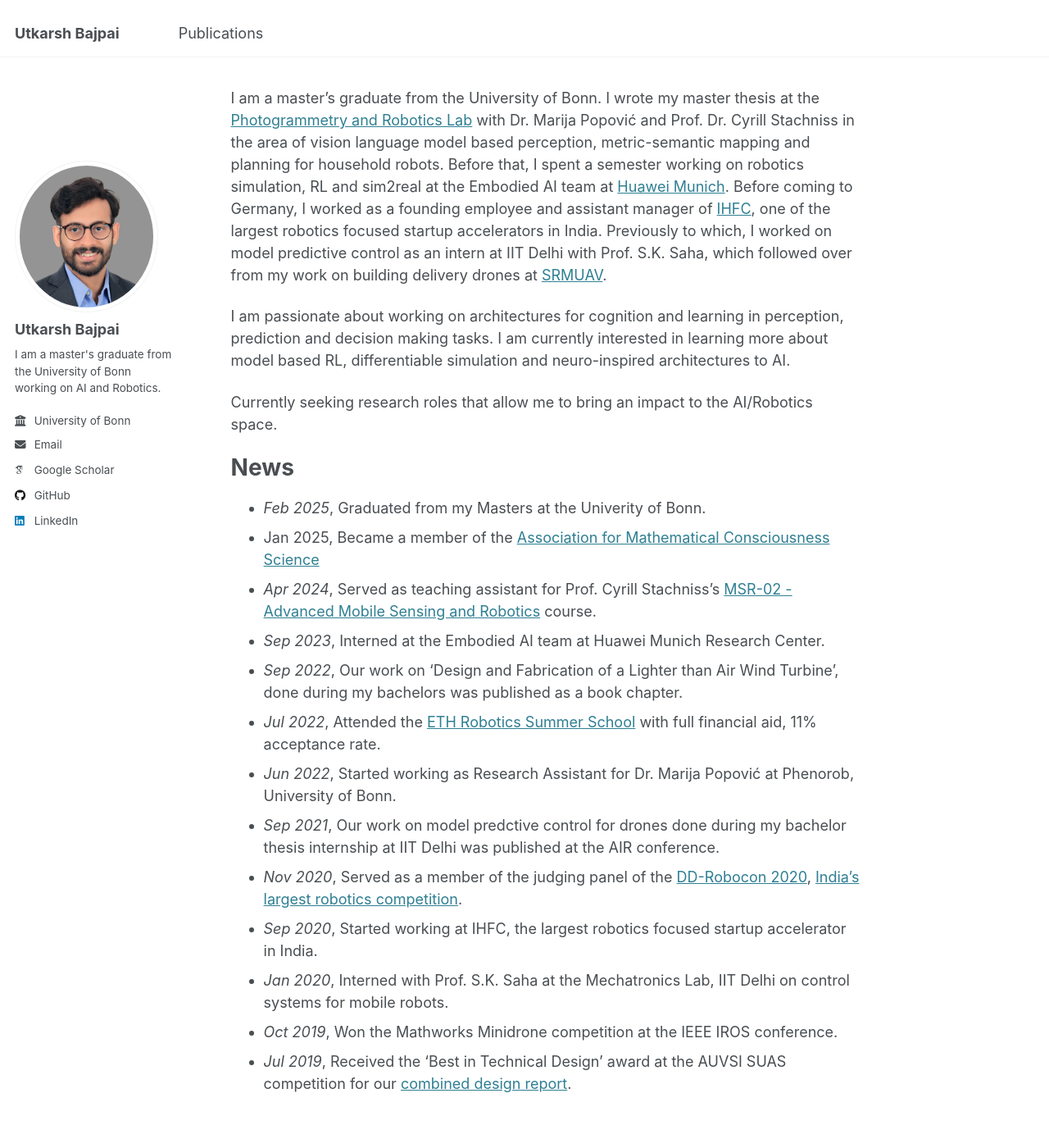
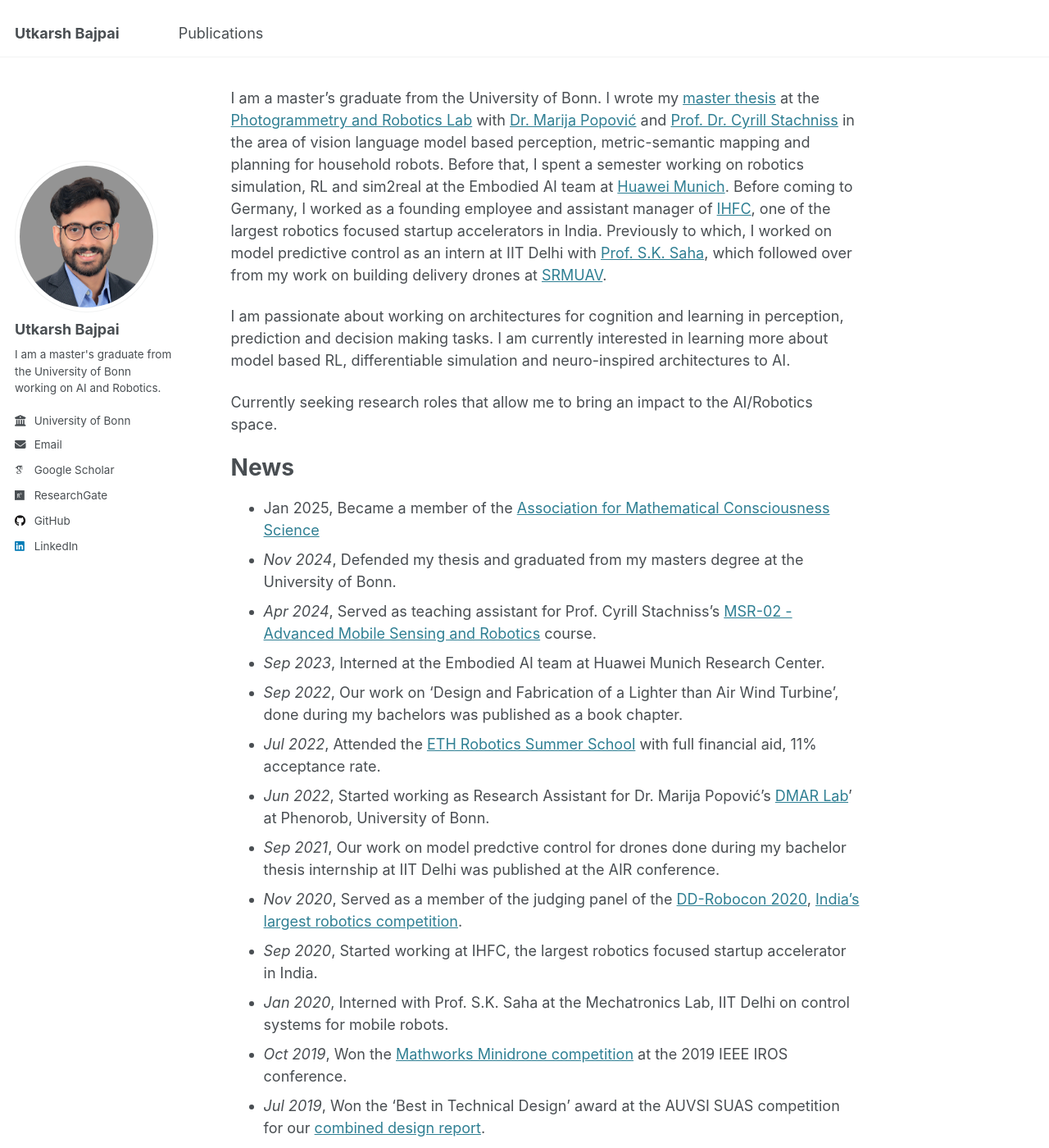
Before and after one commit to baj31415/baj31415.github.io, a Jekyll site: the page built from _pages/about.md, in a window 1280 px wide and 1400 px high. Shown: the whole window at 82% size. Built offline with Jekyll 4.4.1, drawn with Linux system fonts in a browser that asks for light colours; some web fonts are replaced.

Commit message:
updated hyperlinks, added files

```diff
--- a/_config.yml
+++ b/_config.yml
@@ -38,7 +38,7 @@ author:
   orcid            : # URL
   semantic         : # URL
   pubmed           : # URL
-  researchgate     : # URL
+  researchgate     : "https://www.researchgate.net/profile/Utkarsh-Bajpai-6"
   scopus           : # URL
 
   # Repositories and software development
@@ -77,8 +77,12 @@ author:
 
 # Publication Category - The following the list of publication categories and their headings
 publication_category:
-  #books:
-  #  title: 'Books'
+  theses:
+    title: 'Thesis'
+  bookchapters:
+    title: 'Book Chapters'
+  reports:
+    title: 'Reports'
   manuscripts:
     title: 'Journal Articles'
   conferences:
--- a/_pages/about.md
+++ b/_pages/about.md
@@ -7,7 +7,7 @@ redirect_from:
   - /about.html
 ---
 
-I am a master's graduate from the University of Bonn. I wrote my master thesis at the [Photogrammetry and Robotics Lab](https://www.ipb.uni-bonn.de/index.html) with Dr. Marija Popović and Prof. Dr. Cyrill Stachniss in the area of vision language model based perception, metric-semantic mapping and planning for household robots. Before that, I spent a semester working on robotics simulation, RL and sim2real at the Embodied AI team at [Huawei Munich](https://huaweiresearchcentergermanyaustria.teamtailor.com/departments/intelligent-cloud-technologies-laboratory). Before coming to Germany, I worked as a founding employee and assistant manager of [IHFC](https://www.ihfc.co.in/), one of the largest robotics focused startup accelerators in India. Previously to which, I worked on model predictive control as an intern at IIT Delhi with Prof. S.K. Saha, which followed over from my work on building delivery drones at [SRMUAV](https://www.youtube.com/@srmuav3921).
+I am a master's graduate from the University of Bonn. I wrote my [master thesis](http://baj31415.github.io/files/2024bajpaimsc.pdf) at the [Photogrammetry and Robotics Lab](https://www.ipb.uni-bonn.de/index.html) with [Dr. Marija Popović](https://scholar.google.com/citations?hl=en&user=XON8iQoAAAAJ&view_op=list_works&sortby=pubdate) and [Prof. Dr. Cyrill Stachniss](https://scholar.google.com/citations?hl=en&user=8vib2lAAAAAJ&view_op=list_works&sortby=pubdate) in the area of vision language model based perception, metric-semantic mapping and planning for household robots. Before that, I spent a semester working on robotics simulation, RL and sim2real at the Embodied AI team at [Huawei Munich](https://huaweiresearchcentergermanyaustria.teamtailor.com/departments/intelligent-cloud-technologies-laboratory). Before coming to Germany, I worked as a founding employee and assistant manager of [IHFC](https://www.ihfc.co.in/), one of the largest robotics focused startup accelerators in India. Previously to which, I worked on model predictive control as an intern at IIT Delhi with [Prof. S.K. Saha](https://scholar.google.co.in/citations?hl=en&user=9Td4hFMAAAAJ&view_op=list_works&sortby=pubdate), which followed over from my work on building delivery drones at [SRMUAV](https://www.youtube.com/@srmuav3921).
 
 I am passionate about working on architectures for cognition and learning in perception, prediction and decision making tasks. I am currently interested in learning more about model based RL, differentiable simulation and neuro-inspired architectures to AI.
 
@@ -15,16 +15,16 @@ Currently seeking research roles that allow me to bring an impact to the AI/Robo
 
 # News
 
-- *Feb 2025*, Graduated from my Masters at the Univerity of Bonn.
 - Jan 2025, Became a member of the [Association for Mathematical Consciousness Science](https://amcs-community.org/)
+- *Nov 2024*, Defended my thesis and graduated from my masters degree at the University of Bonn.
 - *Apr 2024*, Served as teaching assistant for Prof. Cyrill Stachniss's [MSR-02 - Advanced Mobile Sensing and Robotics](https://www.ipb.uni-bonn.de/msr2-2021/index.html) course.
 - *Sep 2023*, Interned at the Embodied AI team at Huawei Munich Research Center.
 - *Sep 2022*, Our work on 'Design and Fabrication of a Lighter than Air Wind Turbine', done during my bachelors was published as a book chapter.
 - *Jul 2022*, Attended the [ETH Robotics Summer School](https://robotics-summerschool.ethz.ch/) with full financial aid, 11% acceptance rate.
-- *Jun 2022*, Started working as Research Assistant for Dr. Marija Popović at Phenorob, University of Bonn.
+- *Jun 2022*, Started working as Research Assistant for Dr. Marija Popović's [DMAR Lab](https://github.com/dmar-bonn)' at Phenorob, University of Bonn.
 - *Sep 2021*, Our work on model predctive control for drones done during my bachelor thesis internship at IIT Delhi was published at the AIR conference.
 - *Nov 2020*, Served as a member of the judging panel of the [DD-Robocon 2020](https://diamond.iitd.ac.in/event-dd-robocon.php), [India's largest robotics competition](https://ddrobocon.iitd.ac.in/).
 - *Sep 2020*, Started working at IHFC, the largest robotics focused startup accelerator in India.
 - *Jan 2020*, Interned with Prof. S.K. Saha at the Mechatronics Lab, IIT Delhi on control systems for mobile robots.
-- *Oct 2019*, Won the Mathworks Minidrone competition at the IEEE IROS conference.
-- *Jul 2019*, Received the 'Best in Technical Design' award at the AUVSI SUAS competition for our [combined design report](http://baj31415.github.io/files/2019srmuavCDR.pdf).
+- *Oct 2019*, Won the [Mathworks Minidrone competition](https://www.mathworks.com/academia/students/competitions/minidrones/winners.html#IROS2019) at the 2019 IEEE IROS conference.
+- *Jul 2019*, Won the 'Best in Technical Design' award at the AUVSI SUAS competition for our [combined design report](http://baj31415.github.io/files/2019srmuavCDR.pdf).
--- a/_pages/publications.html
+++ b/_pages/publications.html
@@ -6,7 +6,7 @@ author_profile: true
 ---
 
 {% if site.author.googlescholar %}
-  <div class="wordwrap">You can also find my articles on <a href="{{site.author.googlescholar}}">my Google Scholar profile</a>.</div>
+<div class="wordwrap">You can also find my articles on my <a href="{{site.author.googlescholar}}">Google Scholar</a> and <a href="https://www.researchgate.net/profile/Utkarsh-Bajpai-6">ResearchGate</a> profiles.</div>
 {% endif %}
 
 {% include base_path %}
```
Also changed, not shown: _publications/2019srmuavSUAS.md (+1 -1 lines), _publications/2022singhbook.md (+2 -2 lines), _publications/2024bajpaimsc.md (+1 -1 lines).
